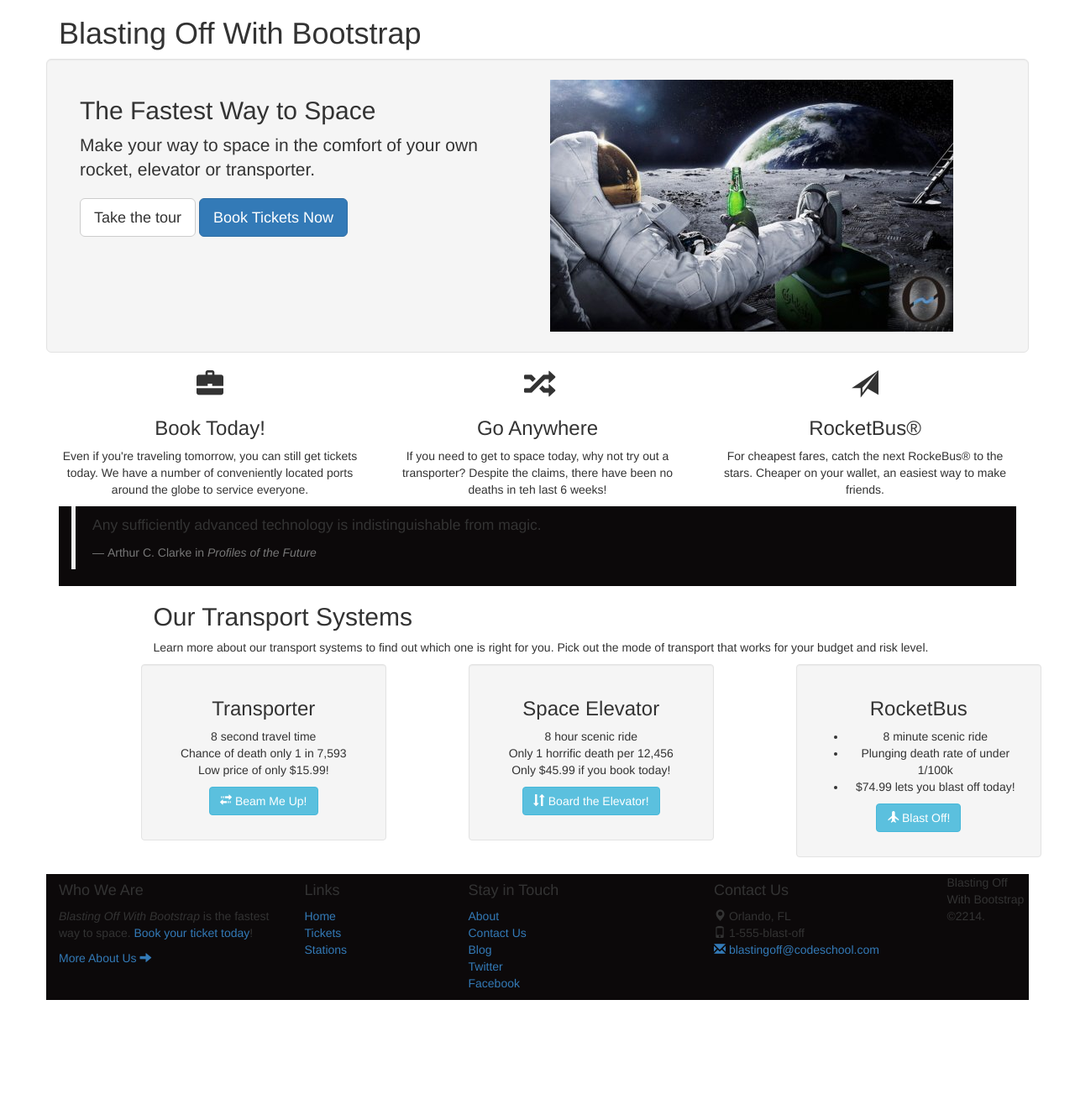
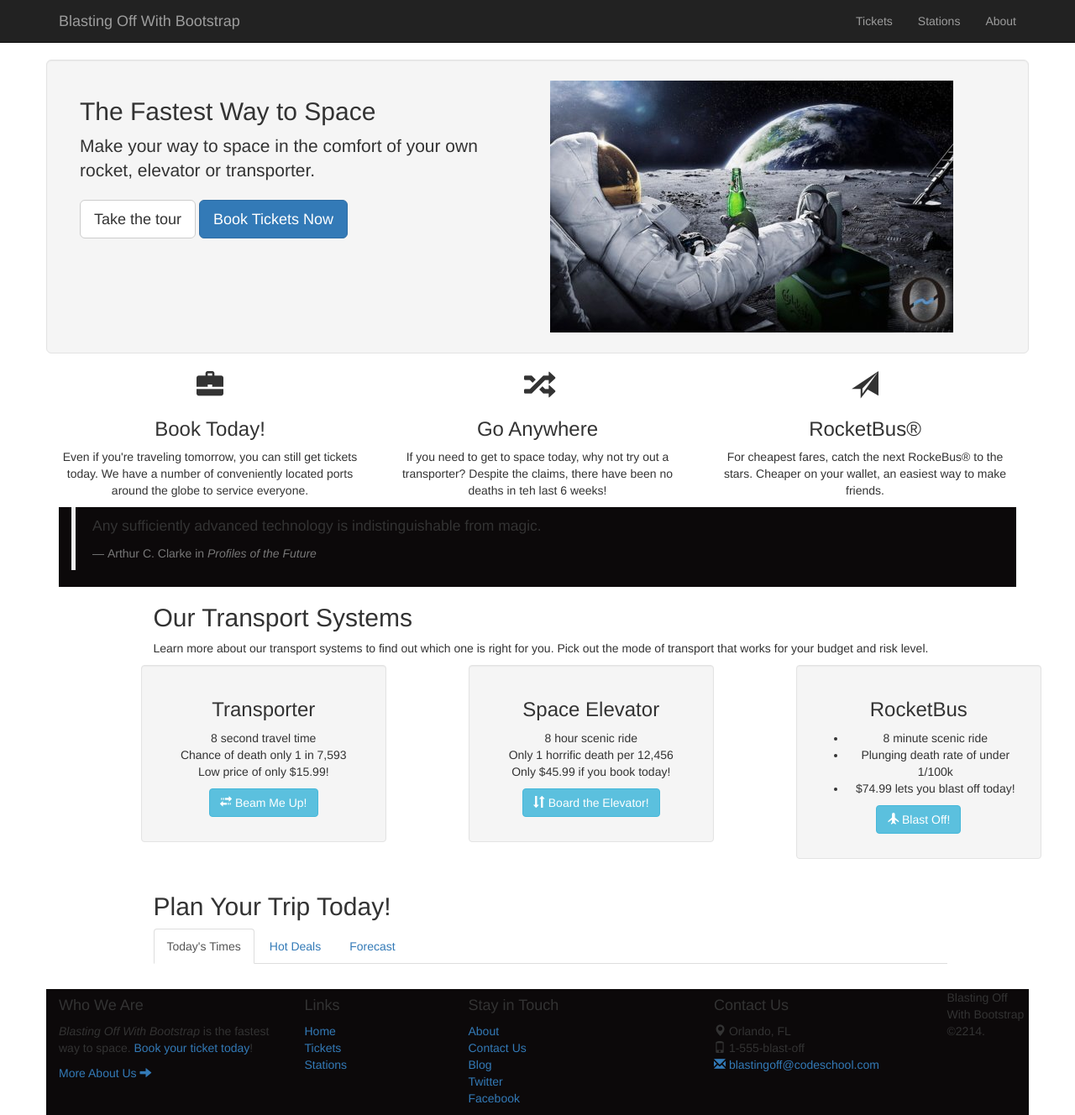
Before and after one commit to ladamesny/BootStrap, a plain HTML site: page bootstrap-3.3.2-dist/index.html in a window 1280 px wide. Shown: the whole page at 84% size. Before the commit the page ends 1191 px from the top, so only its background shows below. Drawn offline with nearby package versions, Linux system fonts and the light colour scheme.

Commit message:
Added navigation bars and buttons, as well as navigation tabs to 'Plan your trip today' section

```diff
--- a/bootstrap-3.3.2-dist/index.html
+++ b/bootstrap-3.3.2-dist/index.html
@@ -6,14 +6,17 @@
 	<link rel="stylesheet" type="text/css" href="css/main.css">
 </head>
 <body>
+		<div class="navbar navbar-inverse navbar-static-top">
+			<div class="container">
+				<a href="/" class="navbar-brand">Blasting Off With Bootstrap</a>
+        <ul class="nav navbar-nav navbar-right">
+          <li><a href='tickets.html'>Tickets</a></li>
+          <li><a href='stations.html'>Stations</a></li>
+          <li><a href='about.html'>About</a></li>
+        </ul>
+			</div>
+		</div>
 		<div class="container">
-
-			<div class="row">
-				<div class="col-md-12">
-					<h1>Blasting Off With Bootstrap</h1>
-				</div>
-			</div>
-
 			<div class="row well well-lg">
 				<div class="col-md-6">
 					<h2>The Fastest Way to Space</h2>
@@ -101,6 +104,31 @@
         </div>
 			</div>
 		</div>
+	 <div class='container'>
+	    <div class='row'>
+	      <div class='col-md-10 col-md-offset-1'>
+	        <h2>Plan Your Trip Today!</h2>
+	        <ul class="nav nav-tabs">
+	          <li class="active"><a href='#time'>Today's Times</a></li>
+	          <li><a href='#deals'>Hot Deals</a></li>
+	          <li><a href='#forecast'>Forecast</a></li>
+	        </ul>
+
+	        <div class='tab-content'>
+	          <div class='tab-pane fade active' id='time'>
+	            <p>Today's Time here</p>
+	          </div>
+	          <div class='tab-pane fade' id='deals'>
+	            <p>Deals here</p>
+	          </div>
+	          <div class='tab-pane fade' id='forecast'>
+	            <p>Forecast</p>
+	          </div>
+	        </div>
+        </div>
+      </div>
+    </div>
+
 		<!-- footer -->
 			<div class="row" style="background-color:#0C090A;">
 
```
